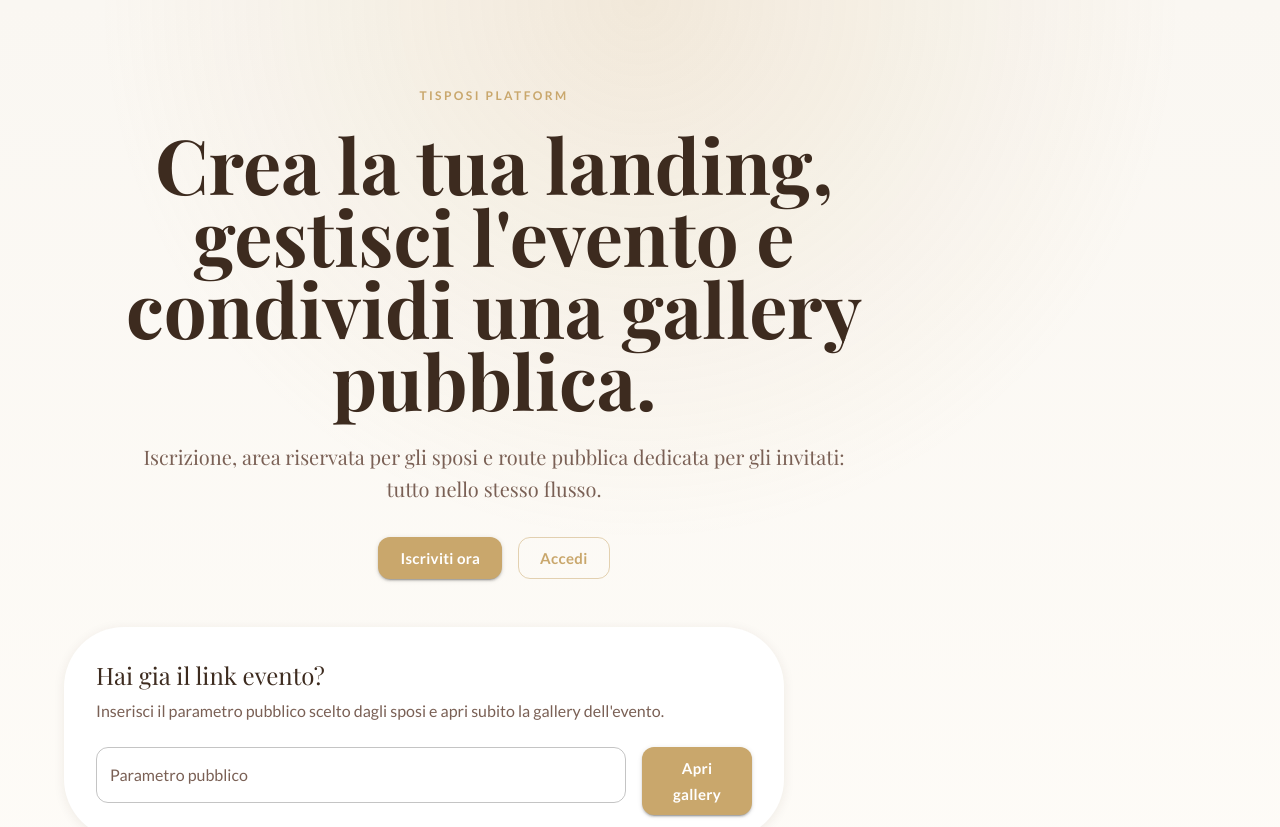
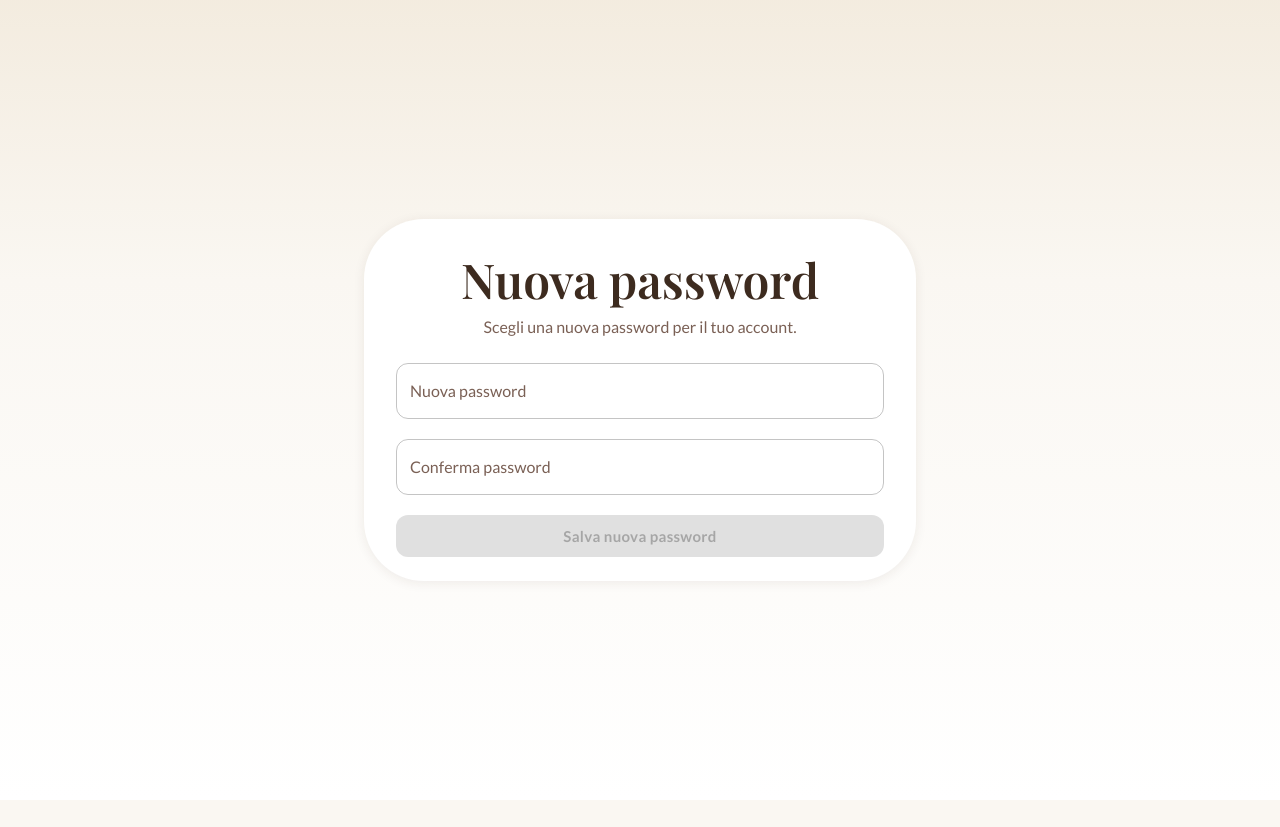
Before and after one commit to adekro/TiSposi, a React (Vite) app: page /update-password in a window 1280 px wide. Before the commit this address led to /. Shown: the top 827 px of the page. After the commit the page ends 800 px from the top, so only its background shows below. Built offline with nearby package versions, Linux system fonts and the light colour scheme; no server answers; a web font is replaced by a local one.

Commit message:
feat: Add password reset functionality and update related components

```diff
--- a/index.html
+++ b/index.html
@@ -1,14 +1,20 @@
-<!DOCTYPE html>
+<!doctype html>
 <html lang="it">
   <head>
     <meta charset="UTF-8" />
-    <meta name="viewport" content="width=device-width, initial-scale=1.0, viewport-fit=cover" />
+    <meta
+      name="viewport"
+      content="width=device-width, initial-scale=1.0, viewport-fit=cover"
+    />
     <meta name="theme-color" content="#C9A76C" />
-    <meta name="description" content="Galleria fotografica del matrimonio di Martina e Natan — 10 Ottobre 2026" />
+    <meta name="description" content="Galleria fotografica del matrimonio " />
 
     <!-- Open Graph / WhatsApp -->
-    <meta property="og:title" content="Martina & Natan 💍" />
-    <meta property="og:description" content="Scatta e condividi le tue foto del matrimonio!" />
+    <meta property="og:title" content="💍" />
+    <meta
+      property="og:description"
+      content="Scatta e condividi le tue foto del matrimonio!"
+    />
     <meta property="og:type" content="website" />
 
     <!-- PWA -->
@@ -27,7 +33,7 @@
     />
 
     <link rel="icon" type="image/svg+xml" href="/favicon.svg" />
-    <title>Martina &amp; Natan 💍</title>
+    <title>💍</title>
   </head>
   <body>
     <div id="root"></div>
--- a/src/App.tsx
+++ b/src/App.tsx
@@ -4,12 +4,14 @@ import AuthPage from "./pages/AuthPage";
 import GalleryPage from "./pages/GalleryPage";
 import LandingPage from "./pages/LandingPage";
 import DashboardPage from "./pages/DashboardPage";
+import UpdatePasswordPage from "./pages/UpdatePasswordPage";
 
 export default function App() {
   return (
     <Routes>
       <Route path="/" element={<LandingPage />} />
       <Route path="/auth" element={<AuthPage />} />
+      <Route path="/update-password" element={<UpdatePasswordPage />} />
       <Route element={<ProtectedRoute />}>
         <Route path="/app" element={<DashboardPage />} />
       </Route>
--- a/src/pages/AuthPage.tsx
+++ b/src/pages/AuthPage.tsx
@@ -16,7 +16,7 @@ import { Navigate, useNavigate } from "react-router-dom";
 import { useAuth } from "../contexts/AuthContext";
 import { supabase } from "../lib/supabase";
 
-type AuthMode = "signup" | "login";
+type AuthMode = "signup" | "login" | "forgot";
 
 export default function AuthPage() {
   const navigate = useNavigate();
@@ -59,7 +59,16 @@ export default function AuthPage() {
         throw new Error("Supabase non configurato nel client.");
       }
 
-      if (mode === "signup") {
+      if (mode === "forgot") {
+        const { error: resetError } = await supabase.auth.resetPasswordForEmail(
+          email.trim(),
+          { redirectTo: `${window.location.origin}/update-password` },
+        );
+        if (resetError) throw resetError;
+        setMessage(
+          "Email inviata. Controlla la casella e clicca il link per impostare la nuova password.",
+        );
+      } else if (mode === "signup") {
         const { error: signUpError } = await supabase.auth.signUp({
           email: email.trim(),
           password,
@@ -115,8 +124,12 @@ export default function AuthPage() {
             </Typography>
 
             <Tabs
-              value={mode}
-              onChange={(_event, nextValue: AuthMode) => setMode(nextValue)}
+              value={mode === "forgot" ? "login" : mode}
+              onChange={(_event, nextValue: AuthMode) => {
+                setError("");
+                setMessage("");
+                setMode(nextValue);
+              }}
               variant="fullWidth"
               sx={{ mb: 3 }}
             >
@@ -128,6 +141,41 @@ export default function AuthPage() {
               {error ? <Alert severity="error">{error}</Alert> : null}
               {message ? <Alert severity="success">{message}</Alert> : null}
 
+              {mode === "forgot" ? (
+                <>
+                  <Typography color="text.secondary" sx={{ mb: 1 }}>
+                    Inserisci la tua email e ti invieremo un link per
+                    reimpostare la password.
+                  </Typography>
+                  <TextField
+                    fullWidth
+                    type="email"
+                    label="Email"
+                    value={email}
+                    onChange={(event) => setEmail(event.target.value)}
+                    autoComplete="email"
+                  />
+                  <Button
+                    variant="contained"
+                    size="large"
+                    disabled={loading || !email.trim()}
+                    onClick={handleSubmit}
+                  >
+                    {loading ? "Attendere..." : "Invia link di recupero"}
+                  </Button>
+                  <Button
+                    variant="text"
+                    onClick={() => {
+                      setError("");
+                      setMessage("");
+                      setMode("login");
+                    }}
+                  >
+                    Torna al login
+                  </Button>
+                </>
+              ) : (
+                <>
                   <TextField
                     fullWidth
                     type="email"
@@ -159,9 +207,26 @@ export default function AuthPage() {
                         ? "Crea account"
                         : "Entra nella dashboard"}
                   </Button>
+
+                  {mode === "login" ? (
+                    <Button
+                      variant="text"
+                      size="small"
+                      onClick={() => {
+                        setError("");
+                        setMessage("");
+                        setMode("forgot");
+                      }}
+                    >
+                      Hai dimenticato la password?
+                    </Button>
+                  ) : null}
+
                   <Button variant="text" onClick={() => navigate("/")}>
                     Torna alla landing
                   </Button>
+                </>
+              )}
             </Stack>
           </CardContent>
         </Card>
--- a/src/pages/DashboardPage.tsx
+++ b/src/pages/DashboardPage.tsx
@@ -23,7 +23,7 @@ import { useAuth } from "../contexts/AuthContext";
 import { supabase } from "../lib/supabase";
 import type { EventSettingsRow, StorageProvider } from "../types";
 
-const PUBLIC_ID_PATTERN = /^[a-z0-9]+(?:-[a-z0-9]+)*$/;
+const PUBLIC_ID_PATTERN = /^[a-z0-9]+$/;
 
 interface FormState {
   title: string;
@@ -246,13 +246,13 @@ export default function DashboardPage() {
                       publicId: normalizePublicId(event.target.value),
                     })
                   }
-                  placeholder="marta-luca"
+                  placeholder="martaluca"
                   helperText={
                     normalizedPublicId.length === 0
-                      ? "Usa solo lettere minuscole, numeri e trattini."
+                      ? "Usa solo lettere minuscole e numeri (senza trattini)."
                       : publicIdValid
                         ? `Route pubblica: /${normalizedPublicId}/gallery`
-                        : "Formato non valido. Usa solo lettere minuscole, numeri e trattini."
+                        : "Formato non valido. Usa solo lettere minuscole e numeri."
                   }
                   fullWidth
                   disabled={loading || saving}
@@ -346,9 +346,7 @@ function normalizePublicId(value: string) {
   return value
     .trim()
     .toLowerCase()
-    .replace(/[^a-z0-9-]+/g, "-")
-    .replace(/-{2,}/g, "-")
-    .replace(/^-|-$/g, "");
+    .replace(/[^a-z0-9]+/g, "");
 }
 
 function buildPublicIdFromEmail(email?: string) {
--- /dev/null
+++ b/src/pages/UpdatePasswordPage.tsx
@@ -0,0 +1,122 @@
+import {
+  Alert,
+  Box,
+  Button,
+  Card,
+  CardContent,
+  Container,
+  Stack,
+  TextField,
+  Typography,
+} from "@mui/material";
+import { useState } from "react";
+import { useNavigate } from "react-router-dom";
+import { supabase } from "../lib/supabase";
+
+export default function UpdatePasswordPage() {
+  const navigate = useNavigate();
+  const [password, setPassword] = useState("");
+  const [confirm, setConfirm] = useState("");
+  const [loading, setLoading] = useState(false);
+  const [error, setError] = useState("");
+  const [message, setMessage] = useState("");
+
+  const mismatch = confirm.length > 0 && password !== confirm;
+
+  const handleSubmit = async () => {
+    if (!supabase) {
+      setError("Supabase non configurato nel client.");
+      return;
+    }
+
+    if (password !== confirm) {
+      setError("Le password non corrispondono.");
+      return;
+    }
+
+    setLoading(true);
+    setError("");
+    setMessage("");
+
+    try {
+      const { error: updateError } = await supabase.auth.updateUser({
+        password,
+      });
+
+      if (updateError) throw updateError;
+
+      setMessage("Password aggiornata con successo. Reindirizzamento...");
+      setTimeout(() => navigate("/app", { replace: true }), 1500);
+    } catch (err) {
+      setError(
+        err instanceof Error ? err.message : "Errore durante l'aggiornamento.",
+      );
+    } finally {
+      setLoading(false);
+    }
+  };
+
+  return (
+    <Box
+      sx={{
+        minHeight: "100vh",
+        display: "flex",
+        alignItems: "center",
+        background:
+          "linear-gradient(180deg, rgba(201,167,108,0.14) 0%, rgba(250,247,242,1) 35%, rgba(255,255,255,1) 100%)",
+        py: 4,
+      }}
+    >
+      <Container maxWidth="sm">
+        <Card sx={{ borderRadius: 5 }}>
+          <CardContent sx={{ p: { xs: 3, md: 4 } }}>
+            <Typography variant="h3" sx={{ textAlign: "center", mb: 1 }}>
+              Nuova password
+            </Typography>
+            <Typography
+              color="text.secondary"
+              sx={{ textAlign: "center", mb: 3 }}
+            >
+              Scegli una nuova password per il tuo account.
+            </Typography>
+
+            <Stack spacing={2.5}>
+              {error ? <Alert severity="error">{error}</Alert> : null}
+              {message ? <Alert severity="success">{message}</Alert> : null}
+
+              <TextField
+                fullWidth
+                type="password"
+                label="Nuova password"
+                value={password}
+                onChange={(event) => setPassword(event.target.value)}
+                autoComplete="new-password"
+              />
+              <TextField
+                fullWidth
+                type="password"
+                label="Conferma password"
+                value={confirm}
+                onChange={(event) => setConfirm(event.target.value)}
+                autoComplete="new-password"
+                error={mismatch}
+                helperText={mismatch ? "Le password non corrispondono." : ""}
+              />
+
+              <Button
+                variant="contained"
+                size="large"
+                disabled={
+                  loading || password.length < 6 || password !== confirm
+                }
+                onClick={handleSubmit}
+              >
+                {loading ? "Attendere..." : "Salva nuova password"}
+              </Button>
+            </Stack>
+          </CardContent>
+        </Card>
+      </Container>
+    </Box>
+  );
+}
```
Lines whose indentation alone changed are shown as unchanged.
